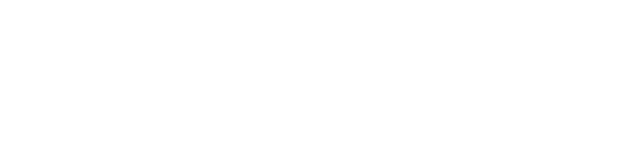
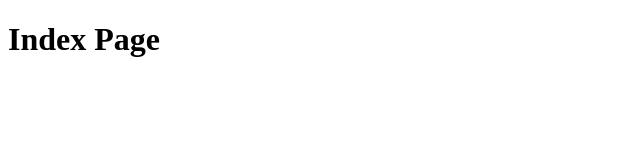
Before and after one commit to Meghpatel256/webapp, a plain HTML site: page index.html in a window 1280 px wide. Shown: the whole page, without its empty margins (0-640 px from the left). Drawn offline with Linux system fonts and the light colour scheme.

Commit message:
add index

```diff
--- a/index.html
+++ b/index.html
@@ -7,5 +7,9 @@
 </head>
 <body>
 
+    <h1>
+        Index Page
+    </h1>
+
 </body>
 </html>
```
